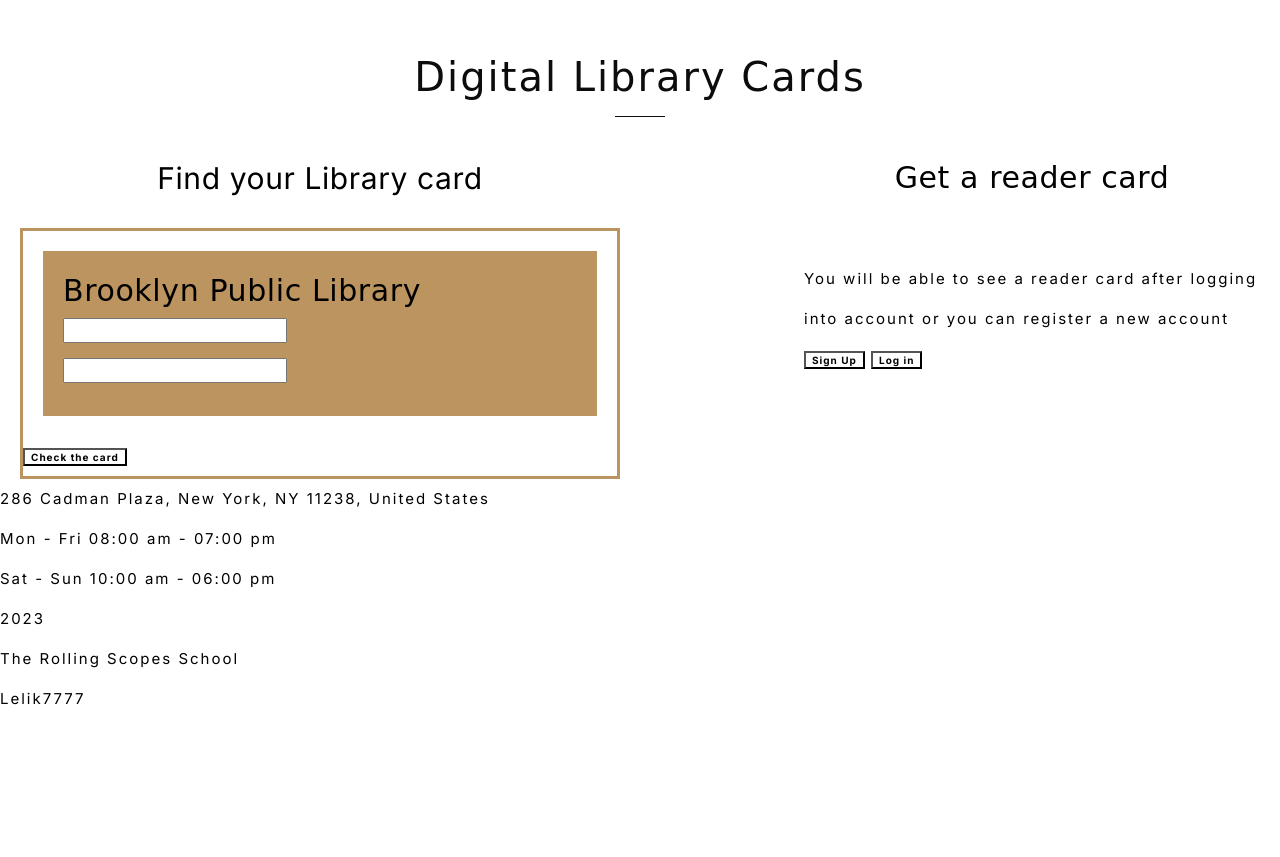
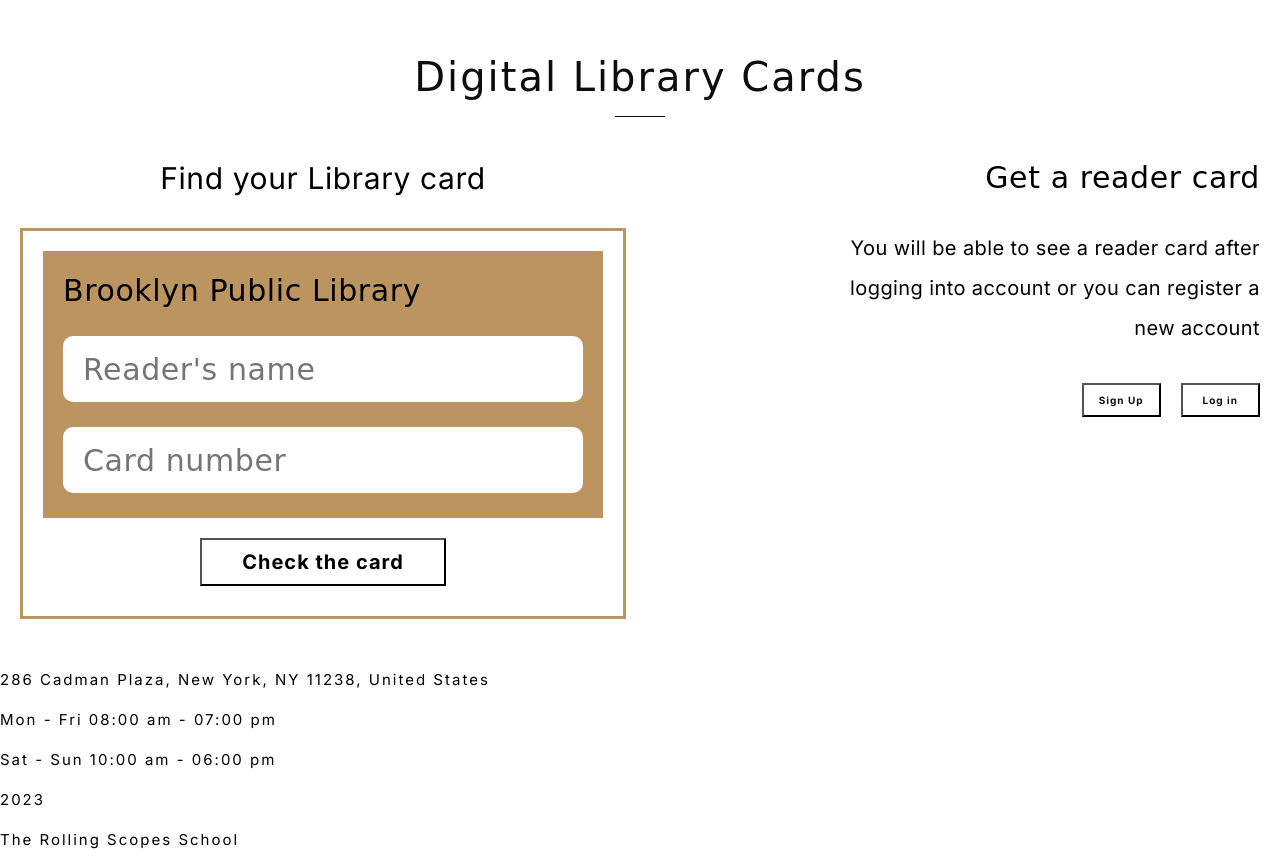
Before and after one commit to Lelik7777/library-rs, a website built with webpack: page index.html in a window 1280 px wide. Shown: the part 4343-5200 px from the top of the page. Before the commit the page ends 5062 px from the top, so only its background shows below. Built offline with nearby package versions, Linux system fonts and the light colour scheme; a web font is replaced by a local one.

Commit message:
feat:add styles for section library-cards for resolution 1440px

```diff
--- a/index.html
+++ b/index.html
@@ -402,9 +402,9 @@
               <h3 class="form__title find">Find your Library card</h3>
               <div class="form_left__container">
                 <div class="form__inputs">
-                  <h3 class="form__title">Brooklyn Public Library</h3>
-                  <p><input type="text" class="reader-name" /></p>
-                  <p><input type="text" class="card-number" /></p>
+                  <h3 class="form__title library">Brooklyn Public Library</h3>
+                  <p><input type="text" class="reader-name" placeholder="Reader's name "/></p>
+                  <p><input type="text" class="card-number" placeholder="Card number"/></p>
                 </div>
                 <div class="form__button">
                   <button class="button">Check the card</button>
@@ -412,12 +412,12 @@
               </div>
             </form>
             <form action="#" class="form_right">
-              <h3 class="library-cards__title">Get a reader card</h3>
-              <p>
+              <h3 class="form_right__title">Get a reader card</h3>
+              <p class="form_right__text">
                 You will be able to see a reader card after logging into account
                 or you can register a new account
               </p>
-              <div class="form__button">
+              <div class="form__buttons">
                 <button class="button">Sign Up</button>
                 <button class="button">Log in</button>
               </div>
--- a/src/sass/abstract/_constants.scss
+++ b/src/sass/abstract/_constants.scss
@@ -2,6 +2,7 @@
 $color-secondary: #bb945f;
 $color-light: #fff;
 $color-dark: #000;
+$color-input: #8e8e8e;
 
 $width-desktop: 1440px;
 $width-tablet: 768px;
--- a/src/sass/components/_library-cards.scss
+++ b/src/sass/components/_library-cards.scss
@@ -1,3 +1,7 @@
+.library-cards {
+  padding: 0 0 41px;
+}
+
 .library-cards__title {
   text-align: center;
   margin: 0 0 61px;
@@ -9,28 +13,72 @@
 }
 
 .form__title {
-
-  &.find{
+  &.find {
     @extend %font-primary;
     text-align: center;
     margin: 0 0 30px;
   }
 }
 
-.form_left{
+.form_left {
   flex-basis: 600px;
 }
 
-.form_left__container{
+.form_left__container {
   border: 3px solid $color-secondary;
 }
 
-.form__inputs{
+.form__inputs {
   background-color: $color-secondary;
   margin: 20px;
   padding: 20px 20px 25px 20px;
+  display: flex;
+  flex-direction: column;
+  gap: 25px;
 }
 
-.form_right{
+.reader-name,
+.card-number {
+  height: 66px;
+  border-radius: 10px;
+  width: 520px;
+  border: #bb945f;
+  color: $color-input;
+  @extend %font-secondary;
+  @include font(3rem, 5rem, $spacing: 0.06rem);
+  padding: 8px 20px;
+}
+
+.form__button {
+  text-align: center;
+
+  & .button {
+    @include font(2rem, normal, 700, $spacing: 0.1rem);
+    padding: 10px 40px;
+    margin: 0 0 30px;
+  }
+}
+
+.form_right {
   flex-basis: 456px;
+  @include flex(30px);
+  text-align: right;
 }
+
+.form_right__text {
+  @include font(2rem, $spacing: 0.04rem);
+}
+.form__buttons {
+  @include flex(20px, row);
+  justify-content: flex-end;
+  padding-top: 5px;
+
+  & .button {
+    padding: 9px 15px;
+    color: $color-primary;
+
+    &:last-child {
+      padding: 9px 20px;
+    }
+  }
+}
```
